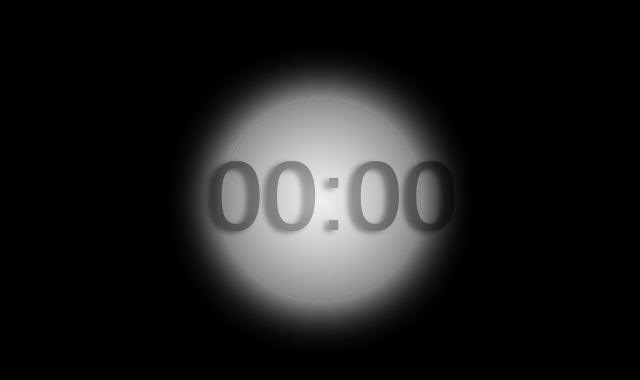
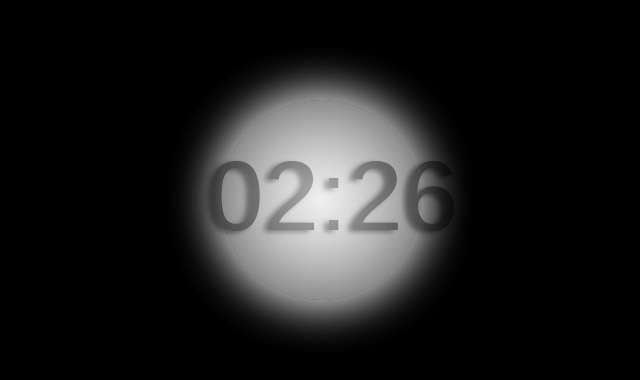
Before and after one commit to soyto/twitch-loaders, a plain HTML site: page preloader.html in a window 1280 px wide. Shown: the part 140-520 px from the top of the page, without its empty margins (261-901 px from the left). Drawn offline with nearby package versions, Linux system fonts and the light colour scheme.

Commit message:
(DEV) 23:00:00 loader

```diff
--- a/preloader.html
+++ b/preloader.html
@@ -19,7 +19,7 @@
   <script type="text/javascript">
     document.addEventListener('DOMContentLoaded', () => {
 
-      var eleven = moment().hours(14).minutes(0).seconds(30);
+      var eleven = moment().hours(23).minutes(0).seconds(0);
 
       requestAnimationFrame(_loop);
 
```
